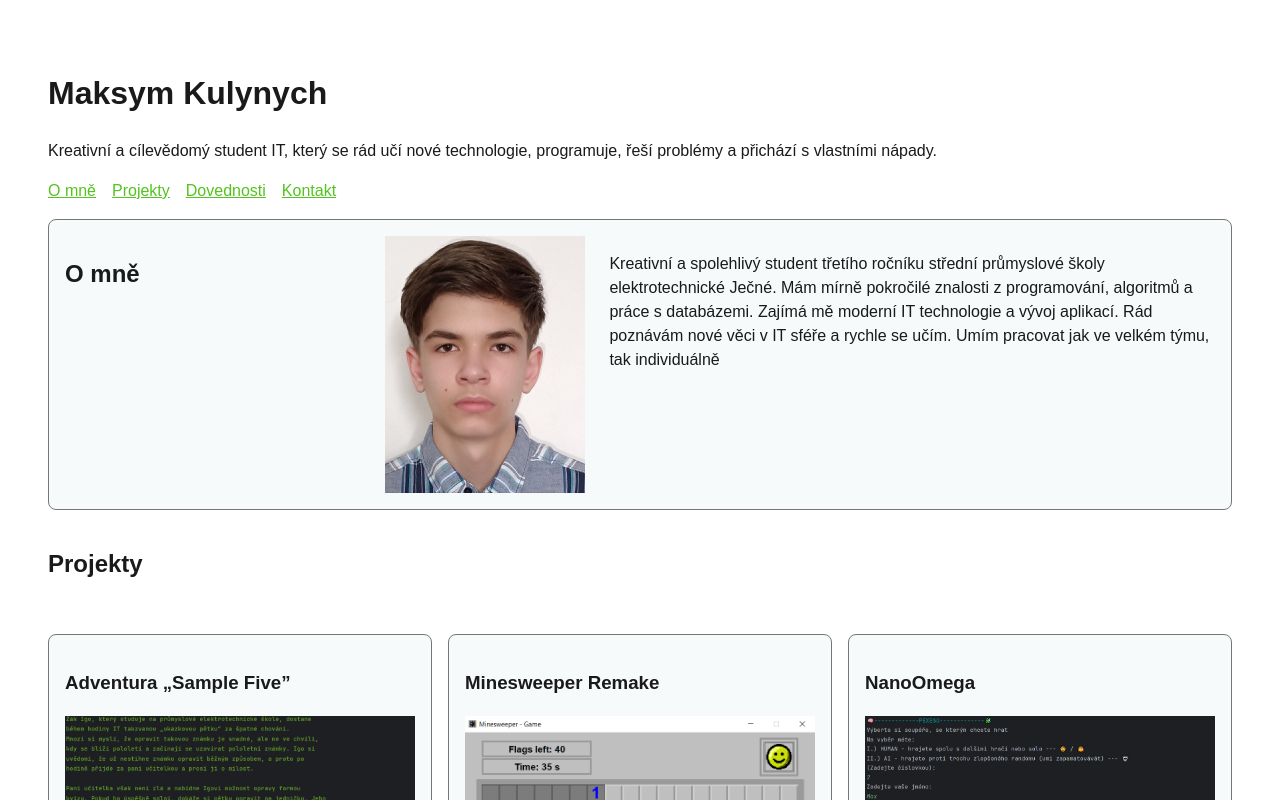
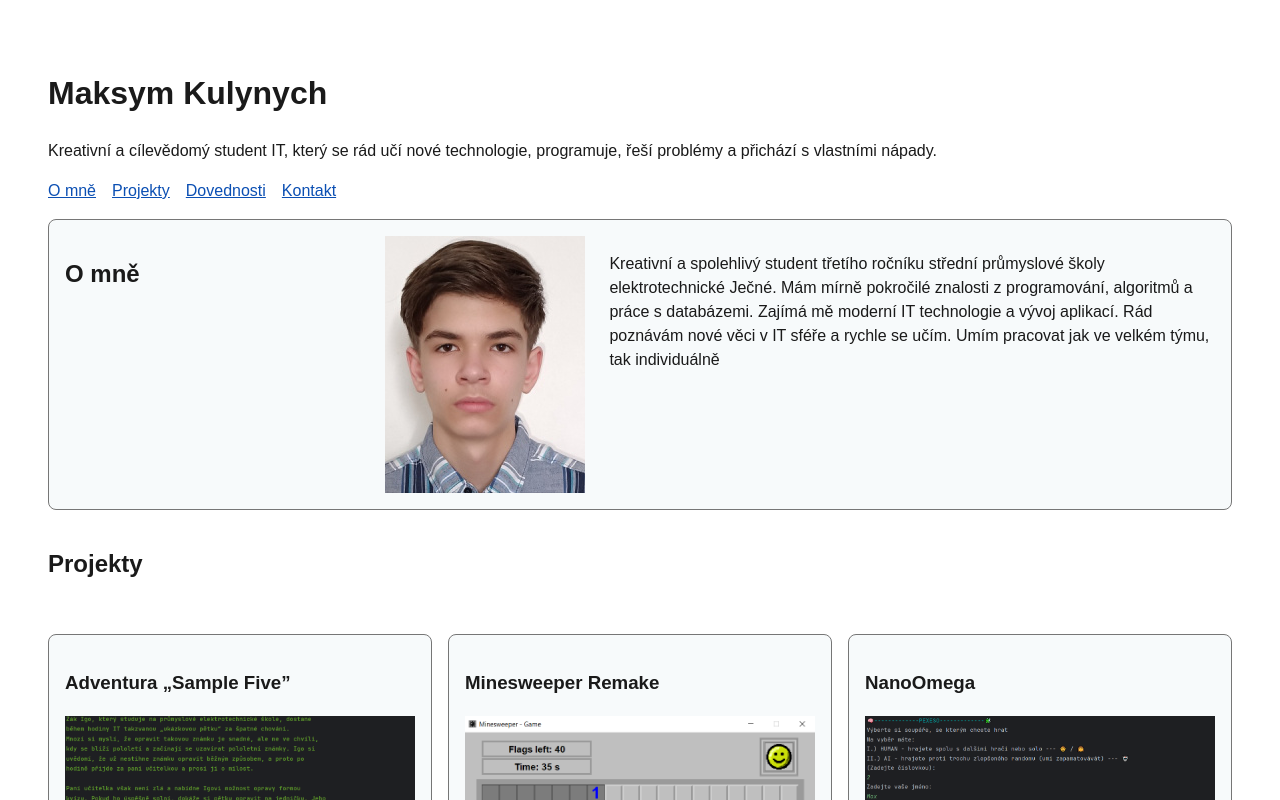
Before and after one commit to kulinichmax16082009-sys/osobni-stranka, a plain HTML site: page index.html in a window 1280 px wide. Shown: the top 800 px of the page. Drawn offline with Linux system fonts and the light colour scheme.

Commit message:
fix: barva odkazů

```diff
--- a/css/style.css
+++ b/css/style.css
@@ -6,7 +6,7 @@ html {
 :root {
   --barva-pozadi: #ffffff;
   --barva-textu: #1a1a1a;
-  --barva-odkaz: #53c320;
+  --barva-odkaz: #0b4fb3;
   --barva-ramecek: #767676;
   --barva-skip-pozadi: #000000;
   --barva-skip-text: #ffffff;
```
